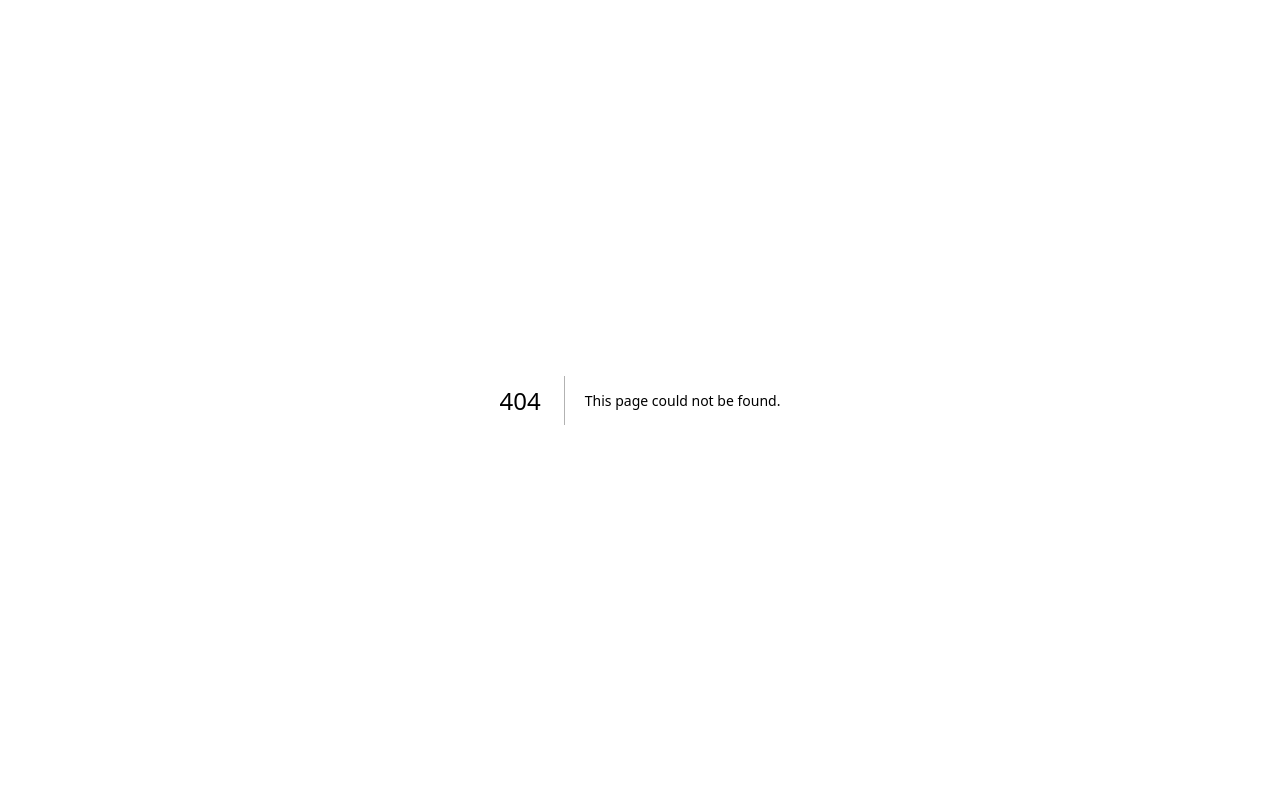
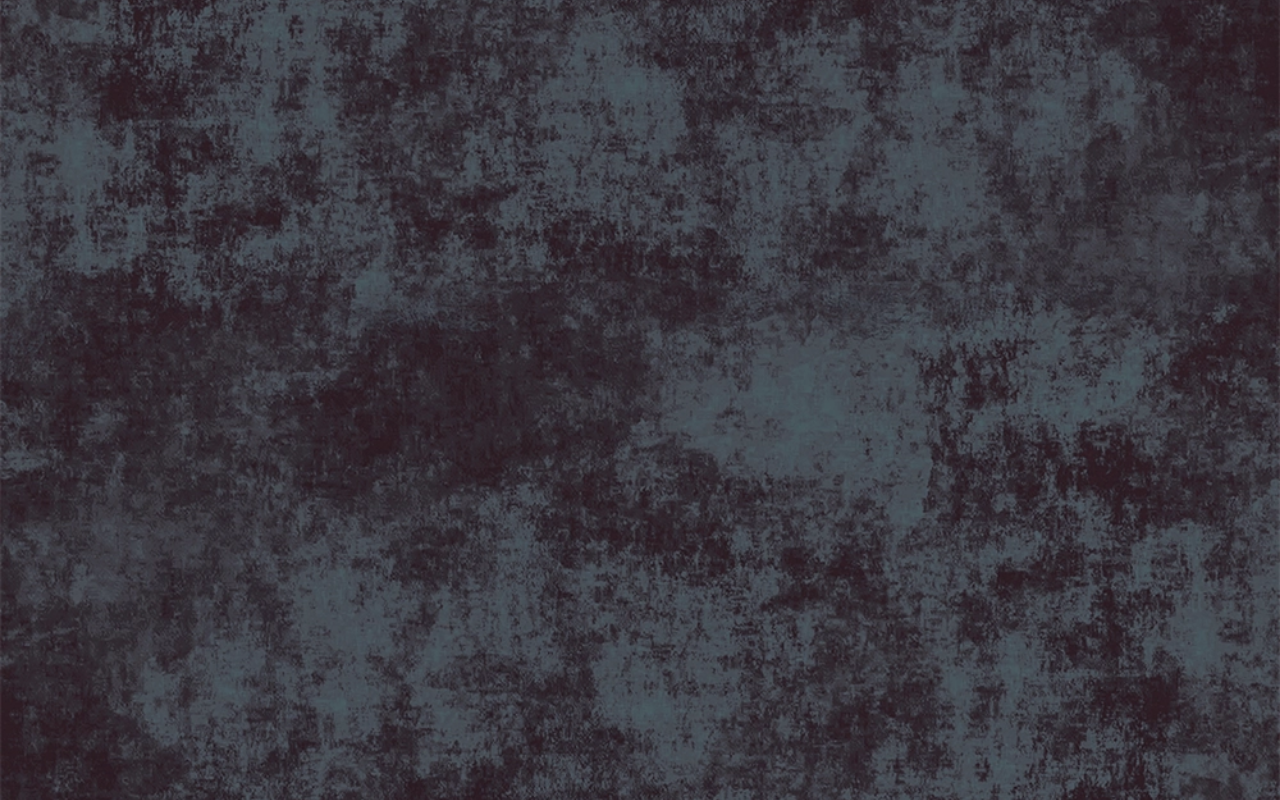
Before and after one commit to OwerHub/nft-project, a Next.js app: page /landing in a window 1280 px wide. Before the commit this address had no page. Shown: the top 800 px of the page. Built offline with nearby package versions, Linux system fonts and the light colour scheme.

Commit message:
TopStonePlaced

```diff
--- /dev/null
+++ b/pages/landing.jsx
@@ -0,0 +1,14 @@
+import styles from '../styles/Landing.module.css'
+import stoneTop from '../assets/backgrounds/stoneUpperBg1K.webp'
+import Image from 'next/image';
+
+  export default function Landing() {
+
+    console.info('stonetop is ', stoneTop)
+
+    return (
+      <div className={styles.container}>
+       <Image src={stoneTop} className={styles.stoneTopImage}  alt='stoneTop'/>
+      </div>
+    );
+  }
--- a/styles/Home.module.css
+++ b/styles/Home.module.css
@@ -1,5 +1,5 @@
 .container {
-  padding: 0 2rem;
+  padding: 0 0;
 }
 
 .main {
@@ -58,8 +58,7 @@
 
 .code {
   background: #fafafa;
-  border-radius: 5px;
-  padding: 0.75rem;
+  border-radius: 5px; padding: 0.75rem;
   font-size: 1.1rem;
   font-family: Menlo, Monaco, Lucida Console, Liberation Mono, DejaVu Sans Mono,
     Bitstream Vera Sans Mono, Courier New, monospace;
--- /dev/null
+++ b/styles/Landing.module.css
@@ -0,0 +1,19 @@
+.tryRed {
+  background-color: red;
+}
+
+.container{
+  box-sizing: border-box;
+  background-color: black;
+ /*  width: 100vw;
+  height: 100vh; */
+}
+
+.stoneTopImage {
+  position: absolute;
+  width: 100%;
+  height: auto;
+  top: 50%;
+  left: 50%;
+  transform: translate(-50%, -50%);
+}
--- a/styles/globals.css
+++ b/styles/globals.css
@@ -6,10 +6,7 @@ body {
     Ubuntu, Cantarell, Fira Sans, Droid Sans, Helvetica Neue, sans-serif;
 }
 
-a {
-  color: inherit;
-  text-decoration: none;
-}
+
 
 * {
   box-sizing: border-box;
```
Also changed, not shown: assets/backgrounds/blackTop.svg (added), assets/backgrounds/stoneUpperBg1K.webp (added).
